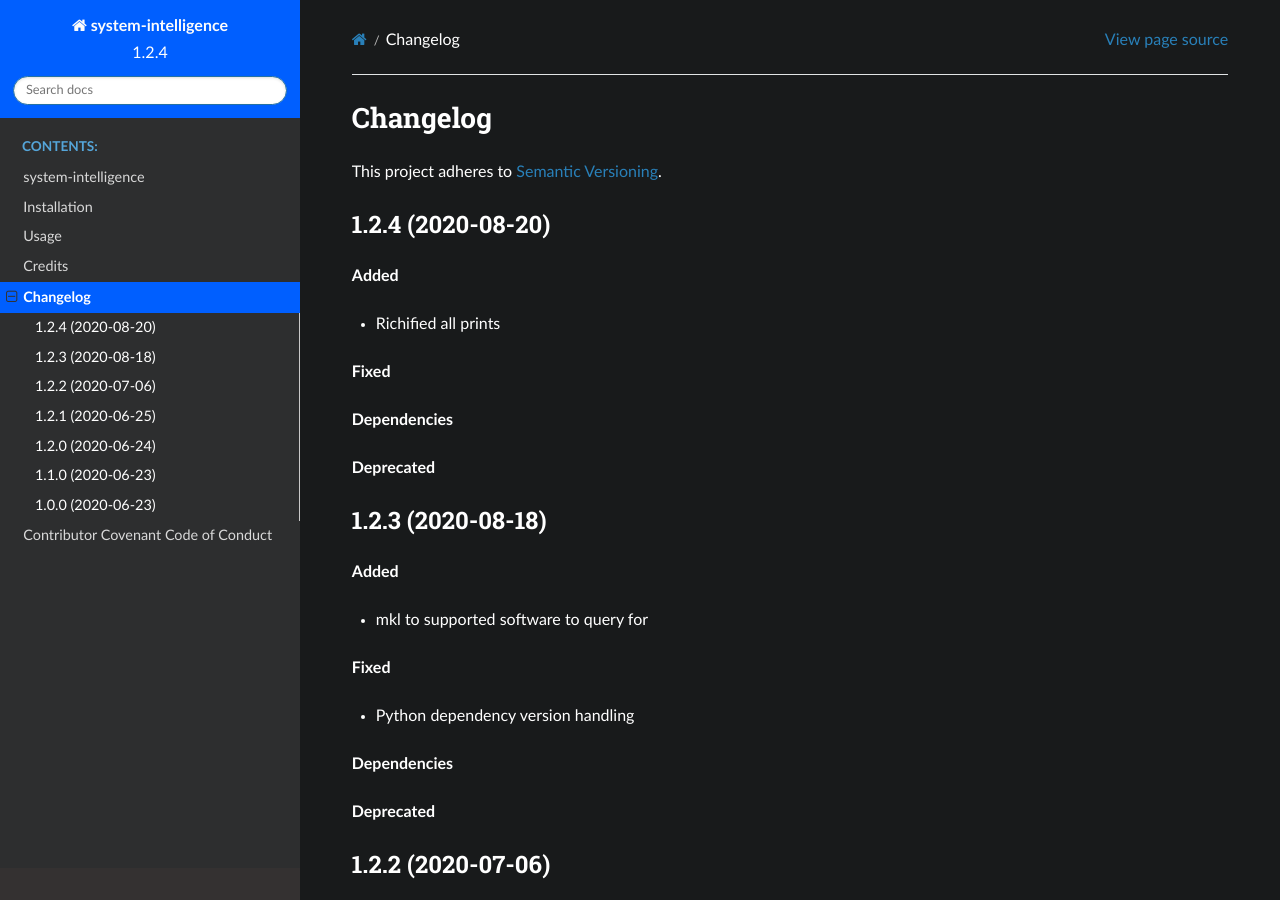
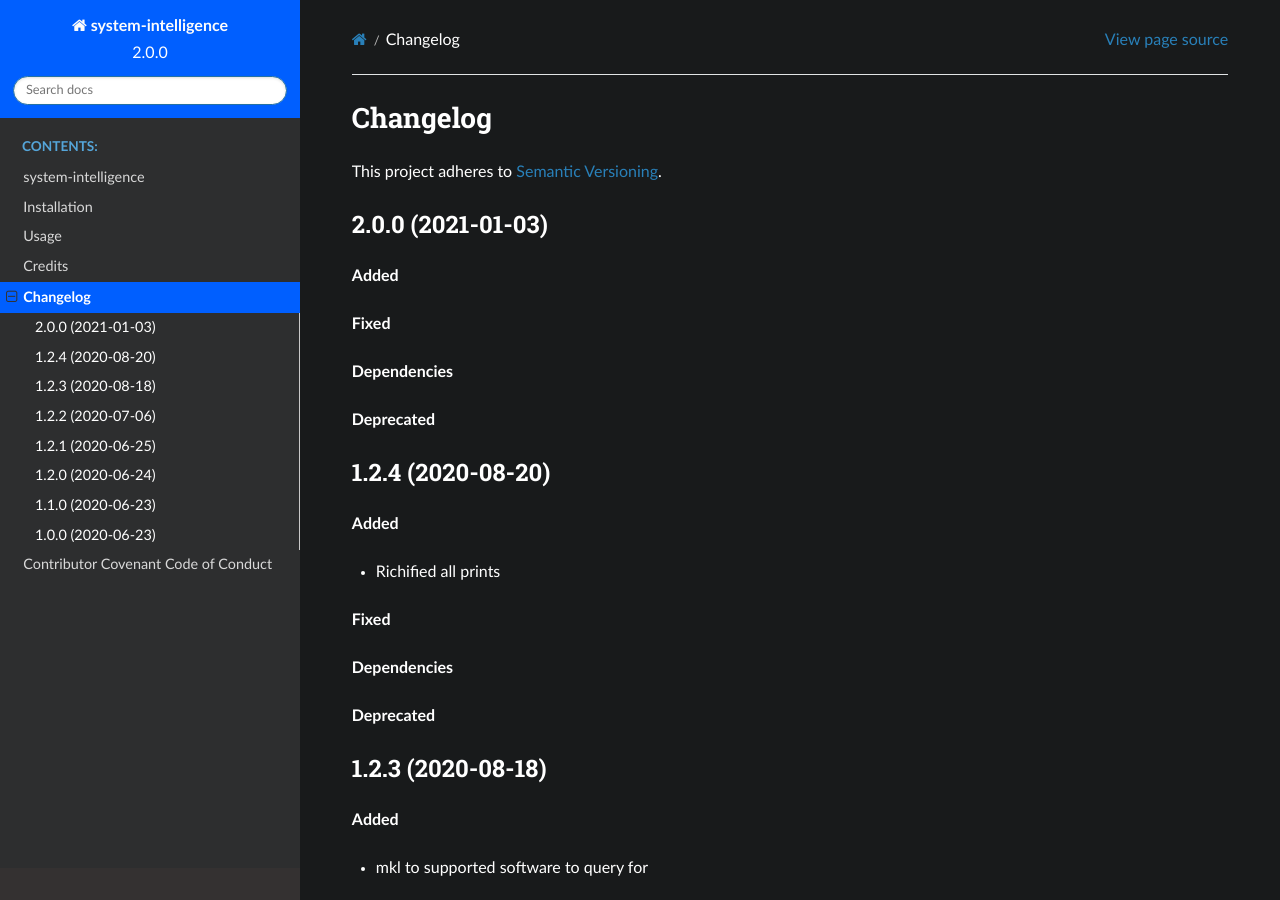
Before and after one commit to mlf-core/system-intelligence, a Sphinx documentation site: the page built from docs/changelog.rst, in a window 1280 px wide and 900 px high. Built offline with Sphinx 7.4.7 and the Read the Docs theme 2.0.0, drawn with Linux system fonts in a browser that asks for light colours.

Commit message:
Bump version from 1.2.4 to 2.0.0

```diff
--- a/CHANGELOG.rst
+++ b/CHANGELOG.rst
@@ -3,6 +3,18 @@ Changelog
 ==========
 
 This project adheres to `Semantic Versioning <https://semver.org/>`_.
+
+
+2.0.0 (2021-01-03)
+------------------
+
+**Added**
+
+**Fixed**
+
+**Dependencies**
+
+**Deprecated**
 
 
 1.2.4 (2020-08-20)
--- a/cookietemple.cfg
+++ b/cookietemple.cfg
@@ -1,5 +1,5 @@
 [bumpversion]
-current_version = 1.2.4
+current_version = 2.0.0
 
 [bumpversion_files_whitelisted]
 setup_file = setup.py
--- a/docs/conf.py
+++ b/docs/conf.py
@@ -56,9 +56,9 @@ author = "Lukas Heumos"
 # the built documents.
 #
 # The short X.Y version.
-version = '1.2.4'
+version = '2.0.0'
 # The full version, including alpha/beta/rc tags.
-release = '1.2.4'
+release = '2.0.0'
 
 # The language for content autogenerated by Sphinx. Refer to documentation
 # for a list of supported languages.
--- a/setup.py
+++ b/setup.py
@@ -74,6 +74,6 @@ setup(
     test_suite='tests',
     tests_require=test_requirements,
     url='https://github.com/zethson/system_intelligence',
-    version='1.2.4',
+    version='2.0.0',
     zip_safe=False,
 )
--- a/system_intelligence/__init__.py
+++ b/system_intelligence/__init__.py
@@ -2,4 +2,4 @@
 
 __author__ = """Lukas Heumos"""
 __email__ = 'lukas.heumos@posteo.net'
-__version__ = '1.2.4'
+__version__ = '2.0.0'
```
Also changed, not shown: .cookietemple.yml.
